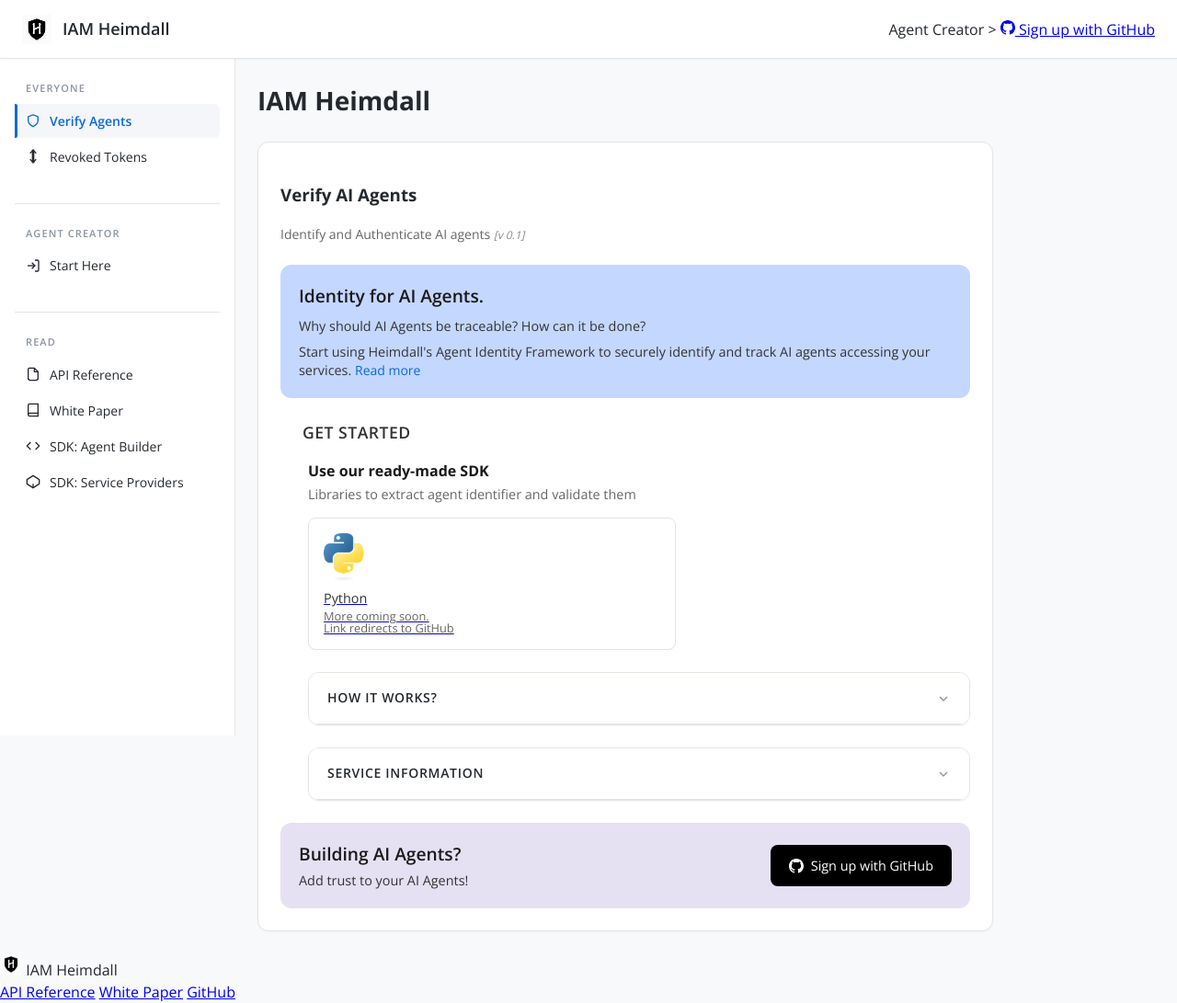
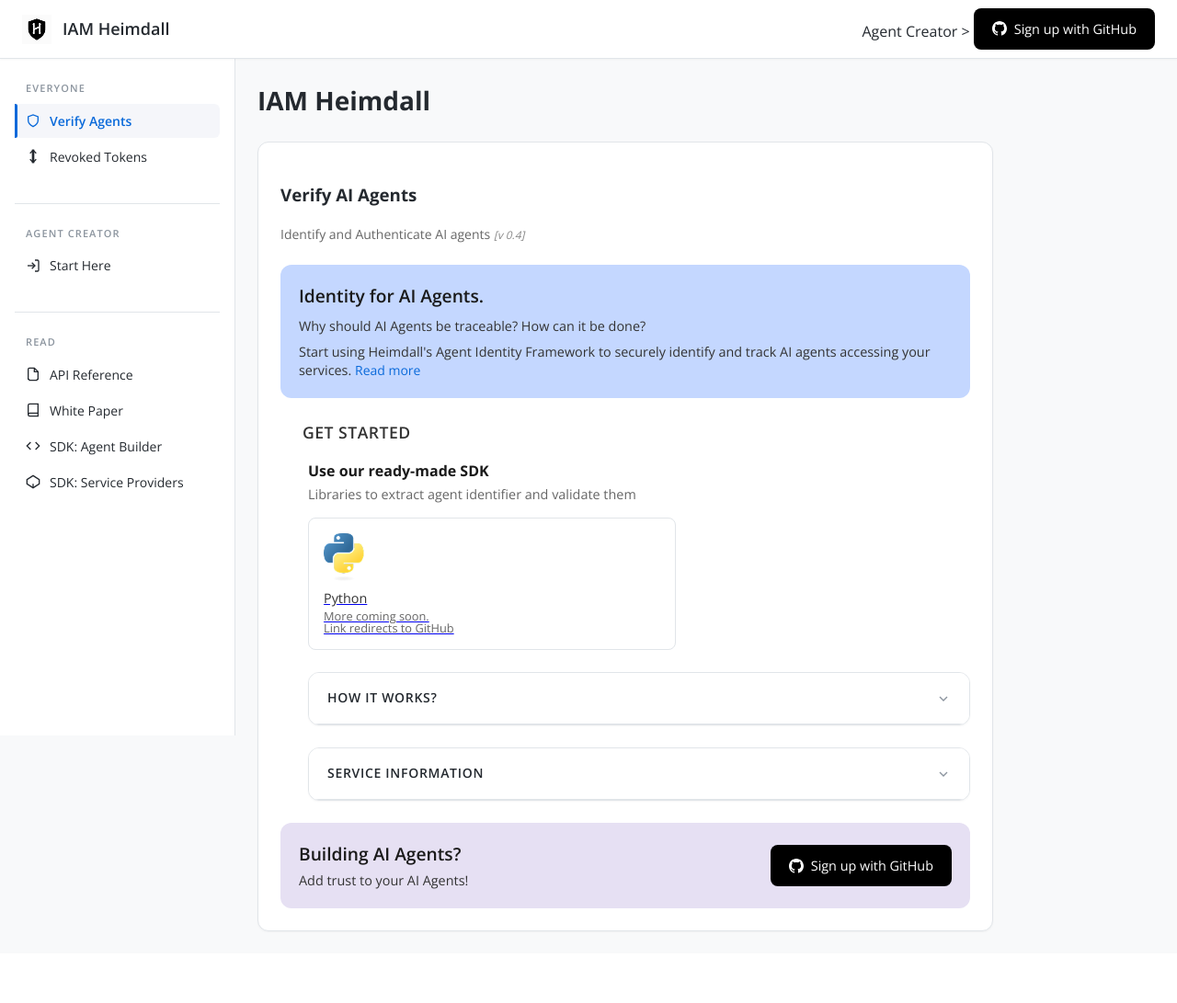
Before and after one commit to IAM-Heimdall/bifrost, a FastAPI app: page /ui/verify in a window 1280 px wide. Shown: the whole page at 92% size. After the commit the page ends 1014 px from the top, so only its background shows below. Run offline with FastAPI, Linux system fonts and the light colour scheme; some libraries are stand-ins or nearby versions.

Commit message:
minor updates

```diff
--- a/app/templates/agent_creator_dashboard.html
+++ b/app/templates/agent_creator_dashboard.html
@@ -48,7 +48,7 @@
                 <h5><strong>2. Setup using the SDK</strong></h5>
                 <p class="text-subtle">Ready-made libraries to generate Agent IDs, Agent Tokens (ATKs) and Revoke tokens.</p>
 
-                <div class="sdk-option">
+                <a href="https://github.com/IAM-Heimdall/heimdall_agent_builder_sdk_python" target="_blank" rel="noopener noreferrer" class="sdk-option">
                     <div class="sdk-icon">
                         <img src="{{ url_for('static', path='/assets/python-logo.png') }}" alt="Python" width="48">
                     </div>
@@ -56,9 +56,9 @@
                         <span>Python</span>
                         <p class="sdk-note">More coming soon.<br>Link redirects to GitHub</p>
                     </div>
-                </div>
+                </a>
 
-                <a href="#" class="api-reference-link">View API Reference</a>
+                <a href="{{ url_for('api_reference_page') }}" class="api-reference-link">View API Reference</a>
             </div>
 
             <div class="note-section">
--- a/app/templates/base.html
+++ b/app/templates/base.html
@@ -14,10 +14,11 @@
 <body>
     <!-- Top Navigation Bar -->
     <div class="top-nav">
-        <div class="logo">
+        <div class="top-nav-left">
+            <div class="logo">
                 <img src="{{ url_for('static', path='/assets/logo.png') }}" alt="IAM Heimdall Logo">
                 <span>IAM Heimdall</span>
-            </a>
+            </div>
         </div>
 
         <div class="user-menu">
@@ -36,7 +37,7 @@
             {% else %}
                 <div class="login-info">
                     <span>Agent Creator &gt;</span>
-                    <a href="/auth/github/login" class="login-btn">
+                    <a href="/auth/github/login" class="btn-black">
                         <svg width="16" height="16" viewBox="0 0 24 24" fill="currentColor">
                             <path d="M12 0c-6.626 0-12 5.373-12 12 0 5.302 3.438 9.8 8.207 11.387.599.111.793-.261.793-.577v-2.234c-3.338.726-4.033-1.416-4.033-1.416-.546-1.387-1.333-1.756-1.333-1.756-1.089-.745.083-.729.083-.729 1.205.084 1.839 1.237 1.839 1.237 1.07 1.834 2.807 1.304 3.492.997.107-.775.418-1.305.762-1.604-2.665-.305-5.467-1.334-5.467-5.931 0-1.311.469-2.381 1.236-3.221-.124-.303-.535-1.524.117-3.176 0 0 1.008-.322 3.301 1.23.957-.266 1.983-.399 3.003-.404 1.02.005 2.047.138 3.006.404 2.291-1.552 3.297-1.23 3.297-1.23.653 1.653.242 2.874.118 3.176.77.84 1.235 1.911 1.235 3.221 0 4.609-2.807 5.624-5.479 5.921.43.372.823 1.102.823 2.222v3.293c0 .319.192.694.801.576 4.765-1.589 8.199-6.086 8.199-11.386 0-6.627-5.373-12-12-12z"/>
                         </svg>
@@ -231,21 +232,6 @@
         </div>
     </div>
 
-    <!-- Footer -->
-    <footer class="site-footer">
-        <div class="footer-content">
-            <div class="footer-logo">
-                <img src="{{ url_for('static', path='/assets/logo.png') }}" alt="IAM Heimdall Logo" width="24">
-                <span>IAM Heimdall</span>
-            </div>
-            <div class="footer-links">
-                <a href="{{ url_for('api_reference_page') }}">API Reference</a>
-                <a href="{{ url_for('whitepaper_page') }}">White Paper</a>
-                <a href="https://github.com/example/heimdall" target="_blank">GitHub</a>
-            </div>
-        </div>
-    </footer>
-
     <!-- Common JavaScript -->
     <script>
         // User dropdown toggle
--- a/app/templates/verify_agents_public.html
+++ b/app/templates/verify_agents_public.html
@@ -6,7 +6,7 @@
     <h3>Verify AI Agents</h3>
 
     <div class="verify-agents-section">
-        <p class="subtitle">Identify and Authenticate AI agents <span class="experimental-tag">[v 0.1]</span></p>
+        <p class="subtitle">Identify and Authenticate AI agents <span class="experimental-tag">[v 0.4]</span></p>
 
         <!-- Identity Card with pastel blue background -->
         <div class="identity-card">
```
Also changed, not shown: docs/api-reference.md (+1 -1 lines).
